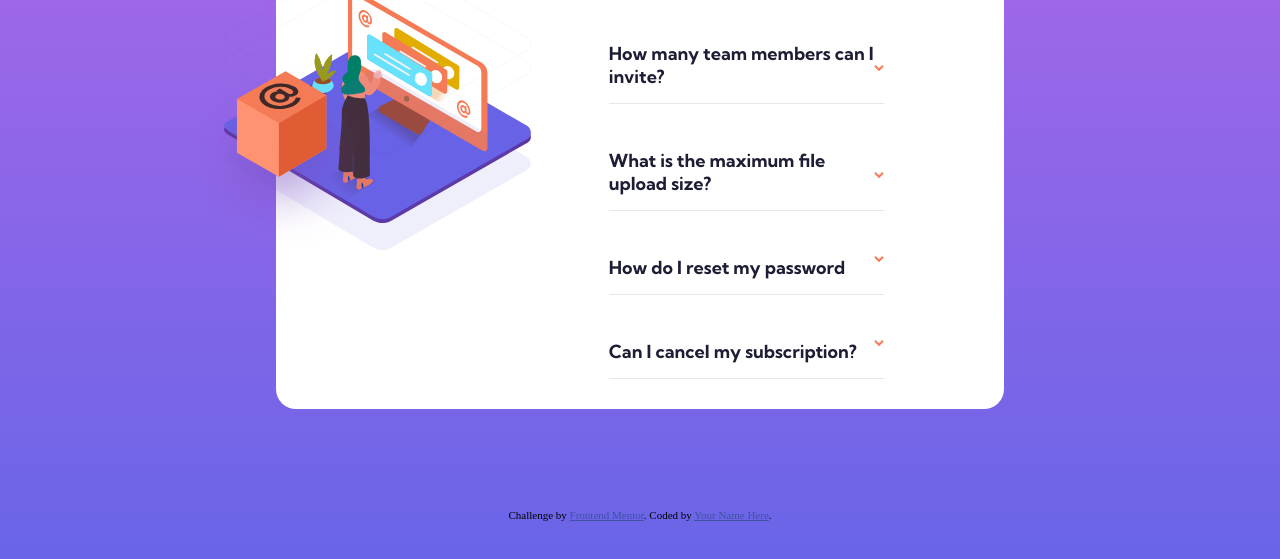
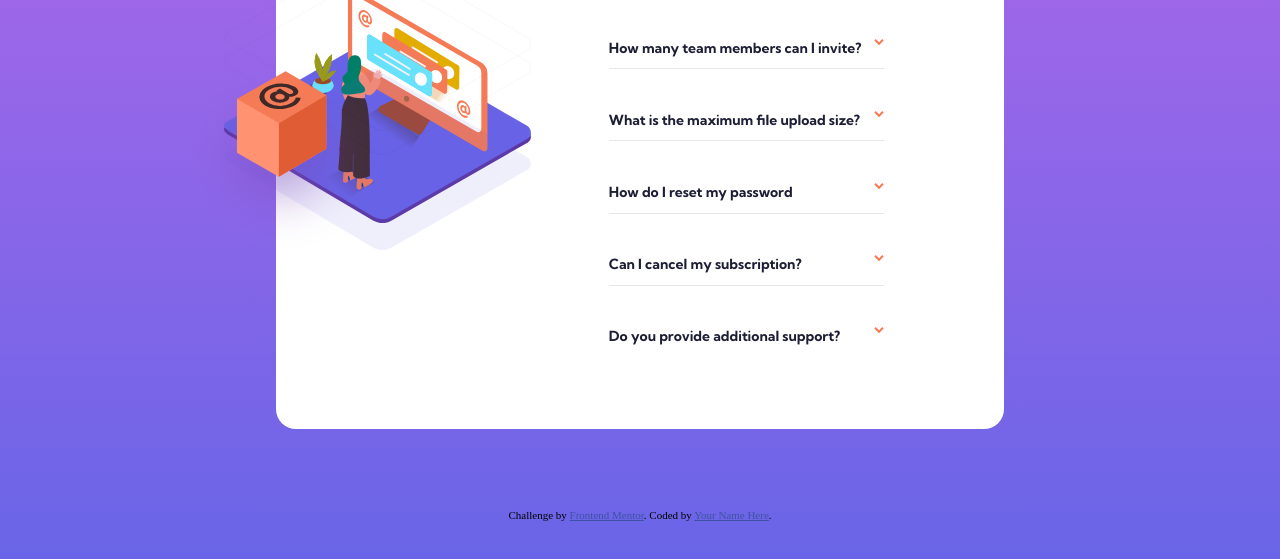
Before and after one commit to Werewolf1200/faq-accordion-card-main, a plain HTML site: page index.html in a window 1280 px wide. Shown: the part 191-750 px from the top of the page. Drawn offline with Linux system fonts and the light colour scheme.

Commit message:
Ultimos detalles
Algunos cambios, este proyecto, quedará en Incompleto por el momento

```diff
--- a/styles.css
+++ b/styles.css
@@ -57,6 +57,8 @@ main {
 }
 
 .faq-container {
+
+
     width: 100%;
     display: flex;
     flex-direction:column;
@@ -216,15 +218,17 @@ main {
     .contenedor {
         grid-row: 2/7;
         grid-column: 3/9;
+        height: 500px;
+        padding: 20px;
+        display: flex;
+        justify-content: flex-end;
+
 
     }
     .faq-container {
-
         grid-row: 2 / 7;
         grid-column: 3 / 8;
         margin: 0px;
-        justify-content: flex-start;
-
     }
 
     .faq, h1 {
@@ -245,7 +249,7 @@ main {
     }
 
     h2 {
-        font-size: 18px;
+        font-size: 14px;
     }
 
     .woman-desk,
```
